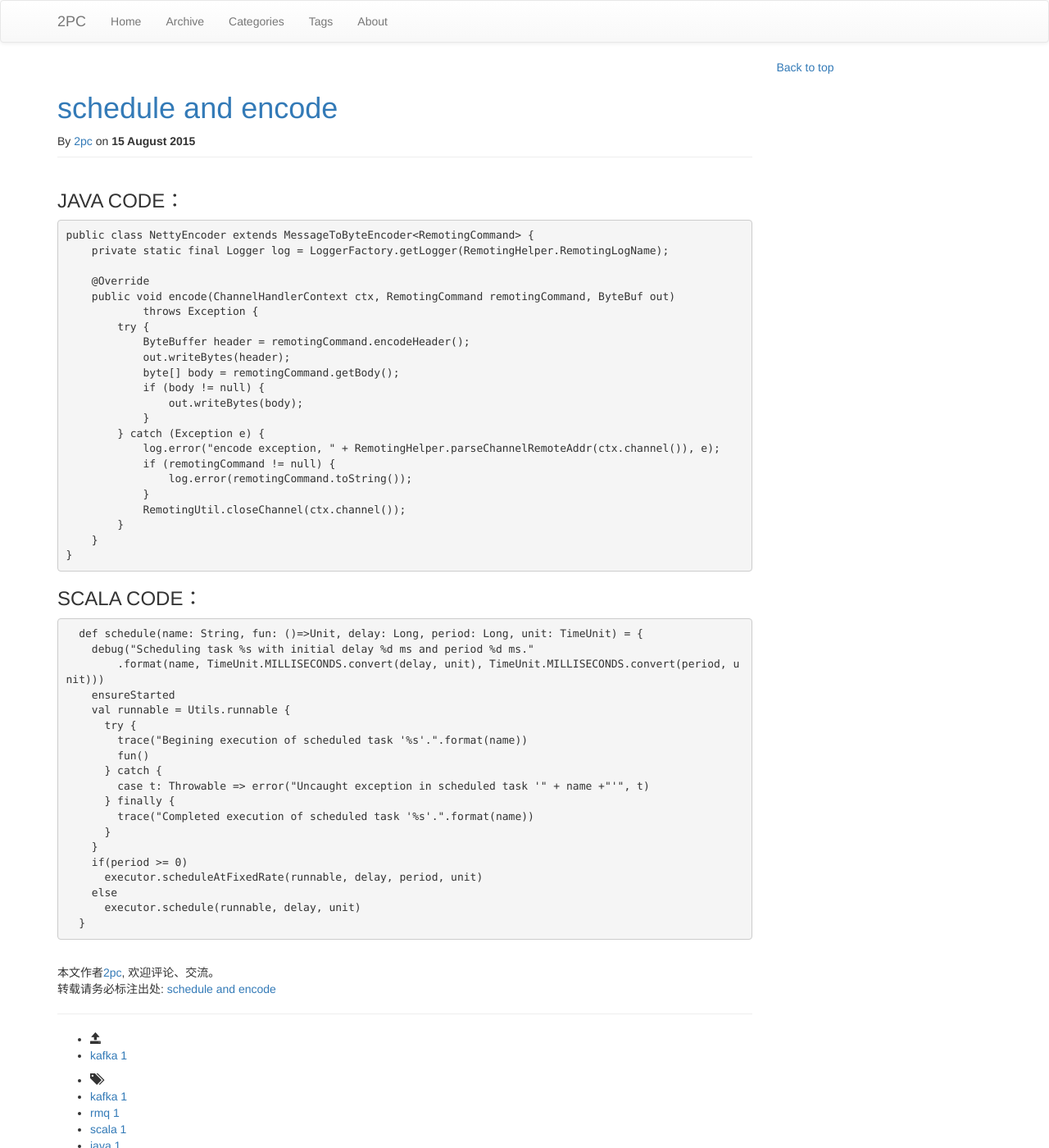
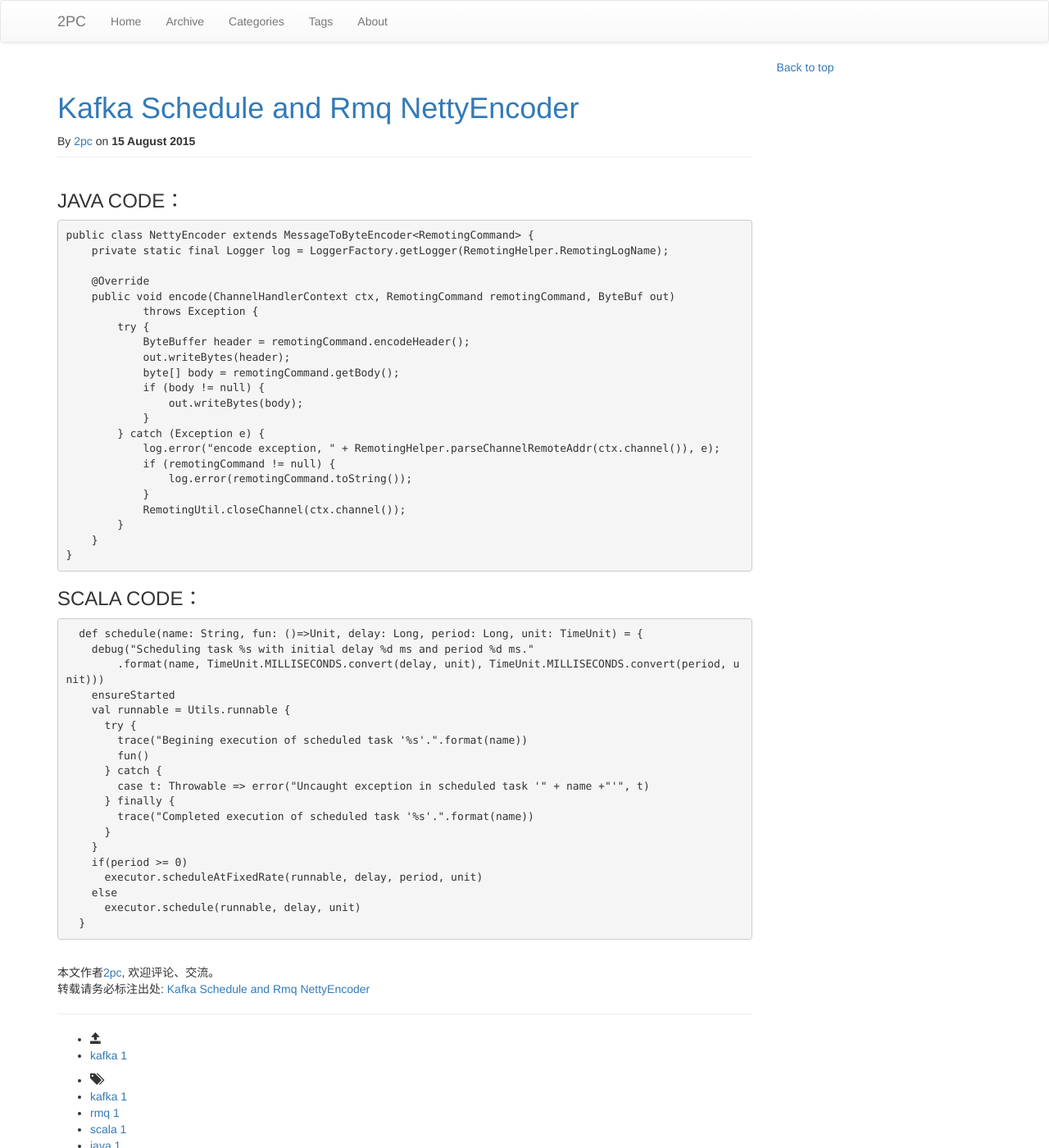
Before and after one commit to luyee/2pc.github.io, a Jekyll site: the page built from _posts/Java/2015-08-15-Java-Code-Md.md, in a window 1280 px wide and 1400 px high. Shown: the whole window at 82% size. Built offline with Jekyll 4.4.1, drawn with Linux system fonts in a browser that asks for light colours; nearby versions of some CDN libraries; library files that are not in the unit come from our copies; comment, search, counter and statistics services are not loaded.

Commit message:
Update 2015-08-15-Java-Code-Md.md

```diff
--- a/_posts/Java/2015-08-15-Java-Code-Md.md
+++ b/_posts/Java/2015-08-15-Java-Code-Md.md
@@ -1,5 +1,5 @@
 ---
-title: schedule and encode
+title: Kafka Schedule and Rmq NettyEncoder
 tagline: ""
 category : kafka
 layout: post
```
